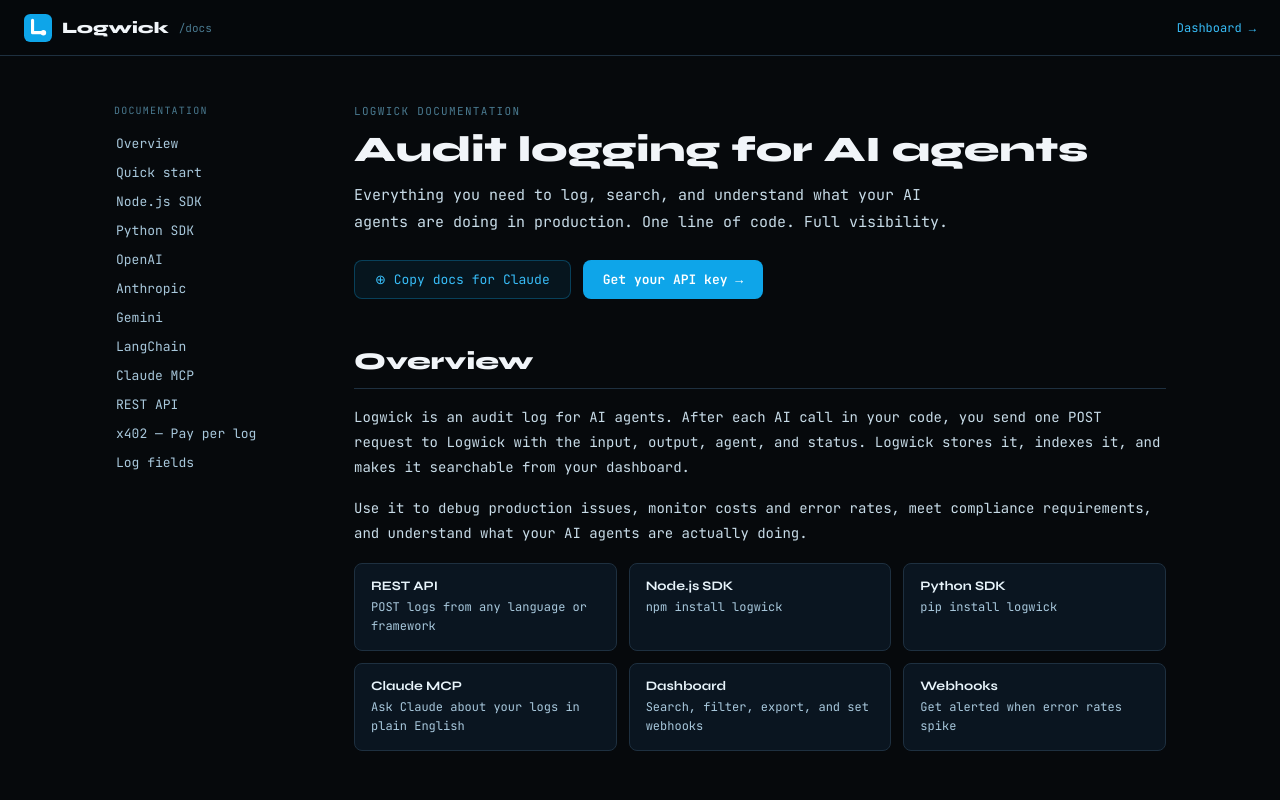
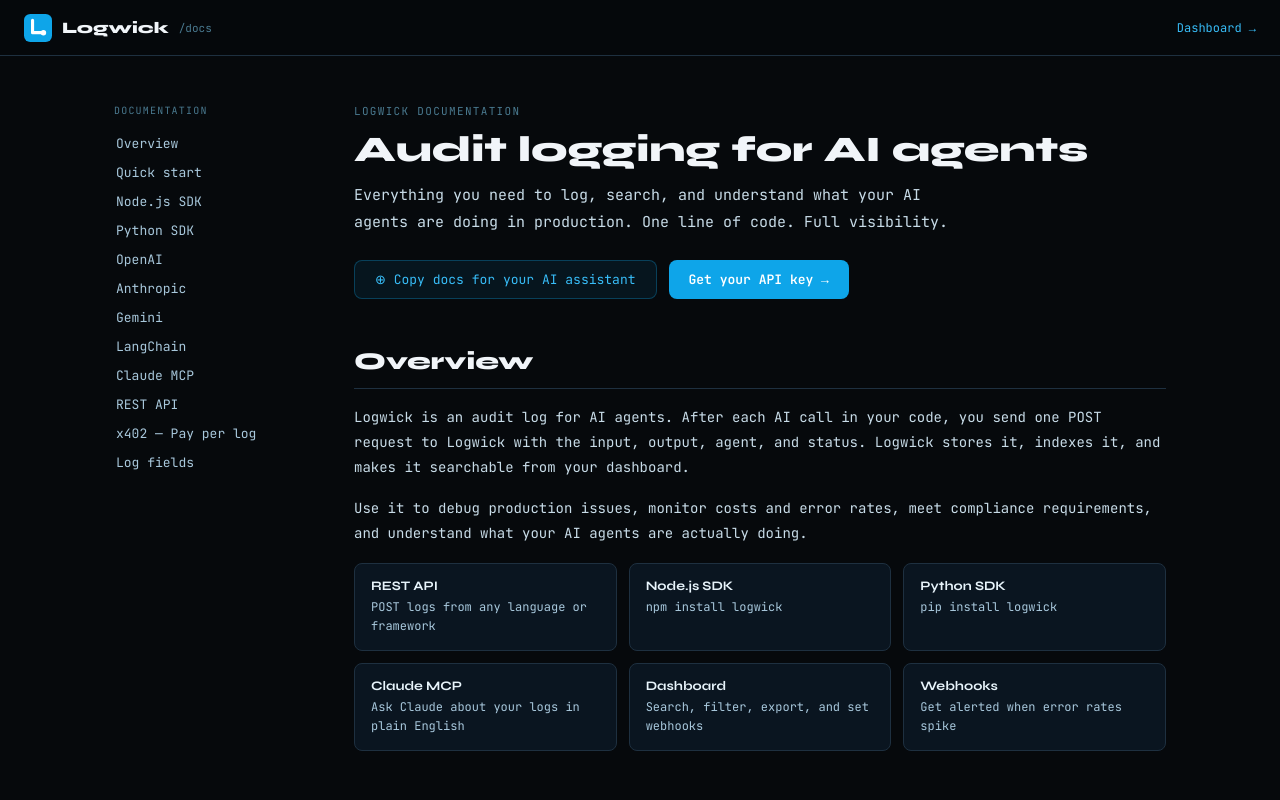
Before and after one commit to logwickio/logwick, a Next.js app: page /docs in a window 1280 px wide. Shown: the top 800 px of the page. Built offline with nearby package versions, Linux system fonts and the light colour scheme; no server answers.

Commit message:
Update Copy docs button to be model-agnostic

```diff
--- a/pages/docs.js
+++ b/pages/docs.js
@@ -209,11 +209,11 @@
 Get your API key at logwick.io — 5,000 logs/month free.`
                     navigator.clipboard.writeText(docs)
                     const btn = document.getElementById('copy-docs-btn')
-                    if (btn) { btn.textContent = '✓ Copied — paste into Claude'; btn.style.background = 'rgba(52,211,153,0.1)'; btn.style.borderColor = '#34d399'; btn.style.color = '#34d399'; setTimeout(() => { btn.textContent = '⊕ Copy docs for Claude'; btn.style.background = 'rgba(14,165,233,0.08)'; btn.style.borderColor = 'rgba(14,165,233,0.3)'; btn.style.color = '#38bdf8' }, 3000) }
+                    if (btn) { btn.textContent = '✓ Copied — paste into your AI assistant'; btn.style.background = 'rgba(52,211,153,0.1)'; btn.style.borderColor = '#34d399'; btn.style.color = '#34d399'; setTimeout(() => { btn.textContent = '⊕ Copy docs for your AI assistant'; btn.style.background = 'rgba(14,165,233,0.08)'; btn.style.borderColor = 'rgba(14,165,233,0.3)'; btn.style.color = '#38bdf8' }, 3000) }
                   }}
                   id="copy-docs-btn"
                   style={{ display: 'flex', alignItems: 'center', gap: 8, padding: '10px 20px', background: 'rgba(14,165,233,0.08)', border: '1px solid rgba(14,165,233,0.3)', borderRadius: 8, color: '#38bdf8', fontSize: 13, fontFamily: 'var(--font-mono)', cursor: 'pointer', transition: 'all 0.2s' }}>
-                  ⊕ Copy docs for Claude
+                  ⊕ Copy docs for your AI assistant
                 </button>
                 <a href="https://logwick.io/dashboard" style={{ display: 'flex', alignItems: 'center', gap: 8, padding: '10px 20px', background: '#0ea5e9', borderRadius: 8, color: '#fff', fontSize: 13, fontFamily: 'var(--font-mono)', textDecoration: 'none', fontWeight: 600 }}>
                   Get your API key →
--- a/pages/index.js
+++ b/pages/index.js
@@ -364,7 +364,7 @@
               <path d="M11 8 L11 24 L25 24" stroke="white" strokeWidth="4" strokeLinecap="round" strokeLinejoin="round"/>
               <circle cx="25" cy="24" r="3.5" fill="white"/>
             </svg>
-            <span style={{fontSize:13,color:'#7dd3fc',fontFamily:"'JetBrains Mono',monospace",letterSpacing:'0.02em'}}>Copy docs for Claude at logwick.io/docs — paste and say: add Logwick to my project.</span>
+            <span style={{fontSize:13,color:'#7dd3fc',fontFamily:"'JetBrains Mono',monospace",letterSpacing:'0.02em'}}>Copy docs for your AI assistant at logwick.io/docs — paste and say: add Logwick to my project.</span>
           </div>
           <div style={{display:'flex',alignItems:'center',gap:10,background:'rgba(14,165,233,0.05)',border:'1px solid rgba(14,165,233,0.15)',borderRadius:40,padding:'10px 20px'}}>
             <svg width="18" height="18" viewBox="0 0 36 36" fill="none" xmlns="http://www.w3.org/2000/svg" style={{flexShrink:0}}>
```
